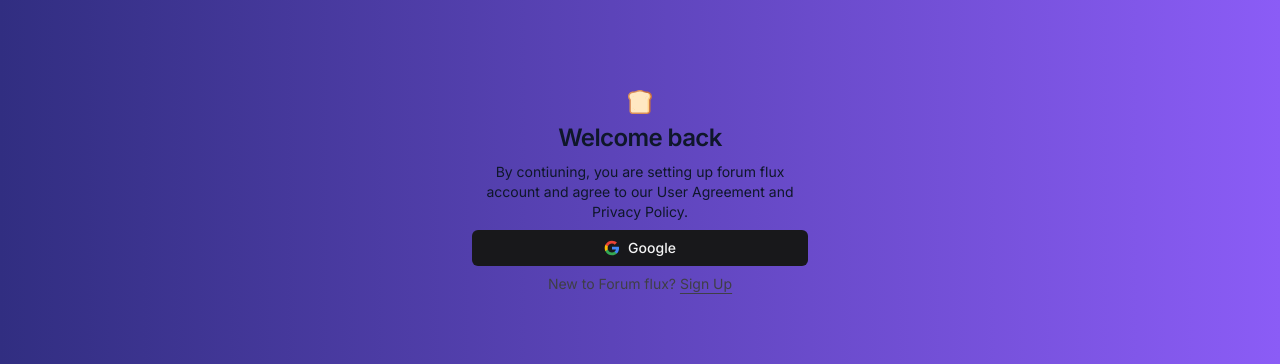
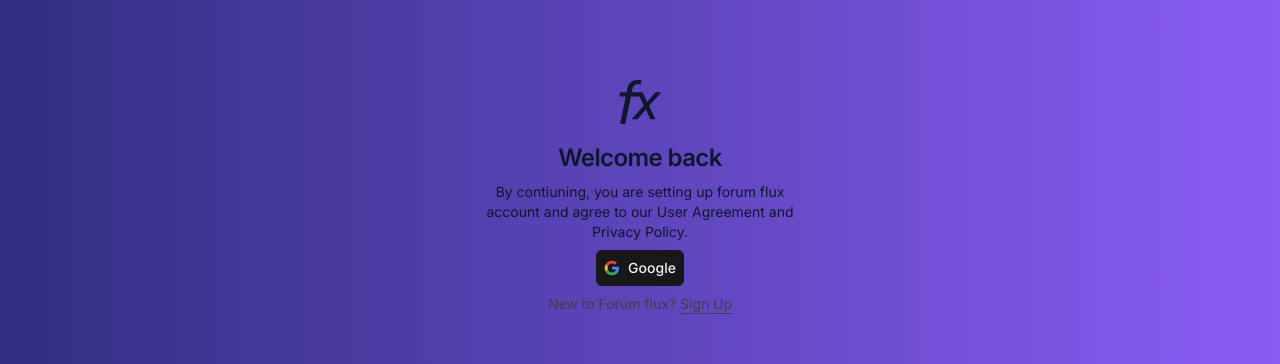
Before and after one commit to vighnxsh/forumflux, a Next.js app: page /sign-in in a window 1280 px wide. Shown: the part 228-592 px from the top of the page. Built offline with nearby package versions, Linux system fonts and the light colour scheme; no server answers.

Commit message:
feed updated

```diff
--- a/src/app/page.tsx
+++ b/src/app/page.tsx
@@ -27,7 +27,7 @@
       <div className='grid grid-cols-2 md:grid-cols-3 gap-y-4 md:gap-x-4 py-6'>
 
   {/* @ts-expect-error server component */}
-  {session ? <CustomFeed /> : <GeneralFeed />}
+  {session ? <><GeneralFeed /><CustomFeed /></> : <GeneralFeed />}
  <div> </div>
     </div>
 
--- a/src/components/SignIn.tsx
+++ b/src/components/SignIn.tsx
@@ -1,12 +1,15 @@
 import Link from "next/link";
 import { Icons } from "./Icons";
 import UserAuthForm from "./UserAuthForm";
+import { AiOutlineFunction } from "react-icons/ai";
+
 
 const SignIn = () => {
   return (
     <div className="container mx-auto flex w-full flex-col justify-center space-y-6 sm:w-[400px]">
-      <div className="flex flex-col space-y-2 text-center">
-        <Icons.logo className="mx-auto h-6 w-6" />
+      <div className="flex flex-col space-y-2 text-center items-center">
+
+        <AiOutlineFunction className="h-21 w-21 sm:h-16 sm:w-16" />
         <h1 className="text-2xl font-semibold tracking-tight"> Welcome back</h1>
         <p className="text-sm max-w-xs mx-auto">
           By contiuning, you are setting up forum flux account and agree to our
```
